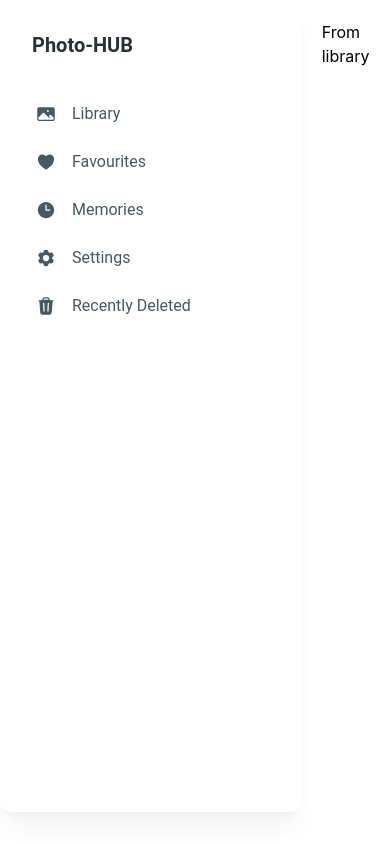
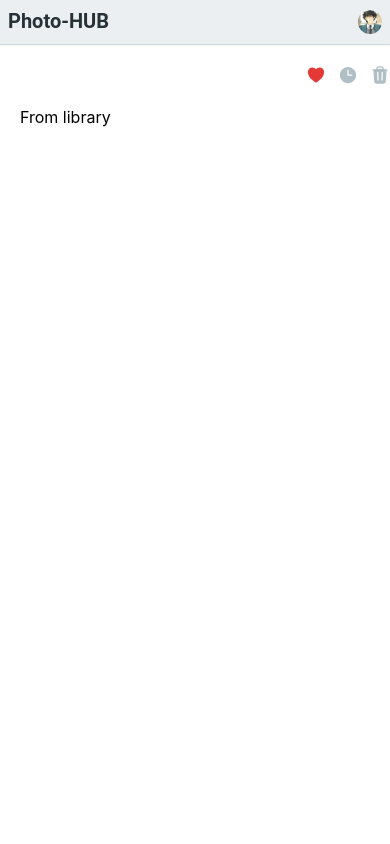
Before and after one commit to Sumaiya-topu/photo-hub, a React (Create React App) app: page / in a window 390 px wide. Built offline with nearby package versions, Linux system fonts and the light colour scheme.

Commit message:
Responsive issue: Mobile responsive ok

```diff
--- a/src/Components/Header.js
+++ b/src/Components/Header.js
@@ -1,7 +1,35 @@
+import { ClockIcon, HeartIcon, TrashIcon } from "@heroicons/react/24/solid";
+import { Typography } from "@material-tailwind/react";
 import React from "react";
+import { Link } from "react-router-dom";
+import profile from "../assets/download.jpg";
 
 const Header = () => {
-  return <div className="">Photo-HUB</div>;
+  return (
+    <div className=" ">
+      <div className="py-2 px-2 md:pl-10 shadow-sm bg-blue-gray-50 border-b border-blue-gray-100">
+        <div className="flex justify-between items-center ">
+          <Typography variant="h5" color="blue-gray">
+            Photo-HUB
+          </Typography>
+          <img src={profile} className=" w-6 h-6 rounded-full" alt="" />
+        </div>
+      </div>
+      <div className="flex justify-end gap-3 mt-5 xs:hidden">
+        <Link to="/favourites">
+          {" "}
+          <HeartIcon className="h-5 w-5 text-red-600"></HeartIcon>
+        </Link>
+        <Link to="/memories">
+          <ClockIcon className="h-5 w-5 text-blue-gray-200"></ClockIcon>
+        </Link>
+        <Link to="">
+          {" "}
+          <TrashIcon className="h-5 w-5 text-blue-gray-200"></TrashIcon>
+        </Link>
+      </div>
+    </div>
+  );
 };
 
 export default Header;
--- a/src/Components/Layout/Main.js
+++ b/src/Components/Layout/Main.js
@@ -1,13 +1,17 @@
 import React from "react";
 import { DefaultSidebar } from "../Sidebar/Sidebar";
 import { Outlet } from "react-router-dom";
+import Header from "../Header";
 
 const Main = () => {
   return (
-    <div className="flex">
-      <DefaultSidebar></DefaultSidebar>
-      <div className="mt-5 pl-5">
-        <Outlet></Outlet>
+    <div className="">
+      <Header></Header>
+      <div className="flex">
+        <DefaultSidebar></DefaultSidebar>
+        <div className="mt-5 pl-5">
+          <Outlet></Outlet>
+        </div>
       </div>
     </div>
   );
--- a/src/Components/Sidebar/Sidebar.js
+++ b/src/Components/Sidebar/Sidebar.js
@@ -1,11 +1,9 @@
 import {
   Card,
-  Typography,
   List,
   ListItem,
   ListItemPrefix,
-  ListItemSuffix,
-  Chip,
+  Typography,
 } from "@material-tailwind/react";
 import {
   TrashIcon,
@@ -13,25 +11,20 @@ import {
   ClockIcon,
   PhotoIcon,
   HeartIcon,
-  PowerIcon,
 } from "@heroicons/react/24/solid";
 import { Link } from "react-router-dom";
 
 export function DefaultSidebar() {
   return (
-    <Card className="h-[calc(100vh-2rem)] w-full max-w-[20rem] p-4 shadow-xl shadow-blue-gray-900/5">
-      <div className="mb-2 p-4">
-        <Typography variant="h5" color="blue-gray">
-          Photo-HUB
-        </Typography>
-      </div>
+    <div className="hidden xs:block border-r border-blue-gray-100">
+      <Card className="h-[calc(100vh)]  w-full max-w-[18rem] p-4 shadow-lg shadow-blue-gray-900/20 rounded-none">
         <List>
           <Link to="/">
-          <ListItem>
+            <ListItem className="">
               <ListItemPrefix>
                 <PhotoIcon className="h-5 w-5" />
               </ListItemPrefix>
-            Library
+              <h2 className=" ">Library</h2>
             </ListItem>
           </Link>
           <Link to="/favourites">
@@ -39,7 +32,7 @@ export function DefaultSidebar() {
               <ListItemPrefix>
                 <HeartIcon className="h-5 w-5" />
               </ListItemPrefix>
-            Favourites
+              <h2 className=" ">Favourites</h2>
             </ListItem>
           </Link>
           <Link to="/memories">
@@ -47,22 +40,23 @@ export function DefaultSidebar() {
               <ListItemPrefix>
                 <ClockIcon className="h-5 w-5" />
               </ListItemPrefix>
-            Memories
+              <h2 className=" ">Memories</h2>
             </ListItem>
           </Link>
           <ListItem>
             <ListItemPrefix>
               <Cog6ToothIcon className="h-5 w-5" />
             </ListItemPrefix>
-          Settings
+            <h2 className=" ">Settings</h2>{" "}
           </ListItem>
           <ListItem>
             <ListItemPrefix>
               <TrashIcon className="h-5 w-5" />
             </ListItemPrefix>
-          Recently Deleted
+            <h2 className=" ">Trash</h2>{" "}
           </ListItem>
         </List>
       </Card>
+    </div>
   );
 }
```
Also changed, not shown: src/assets/download.jpg (added). Lines whose indentation alone changed are shown as unchanged.
